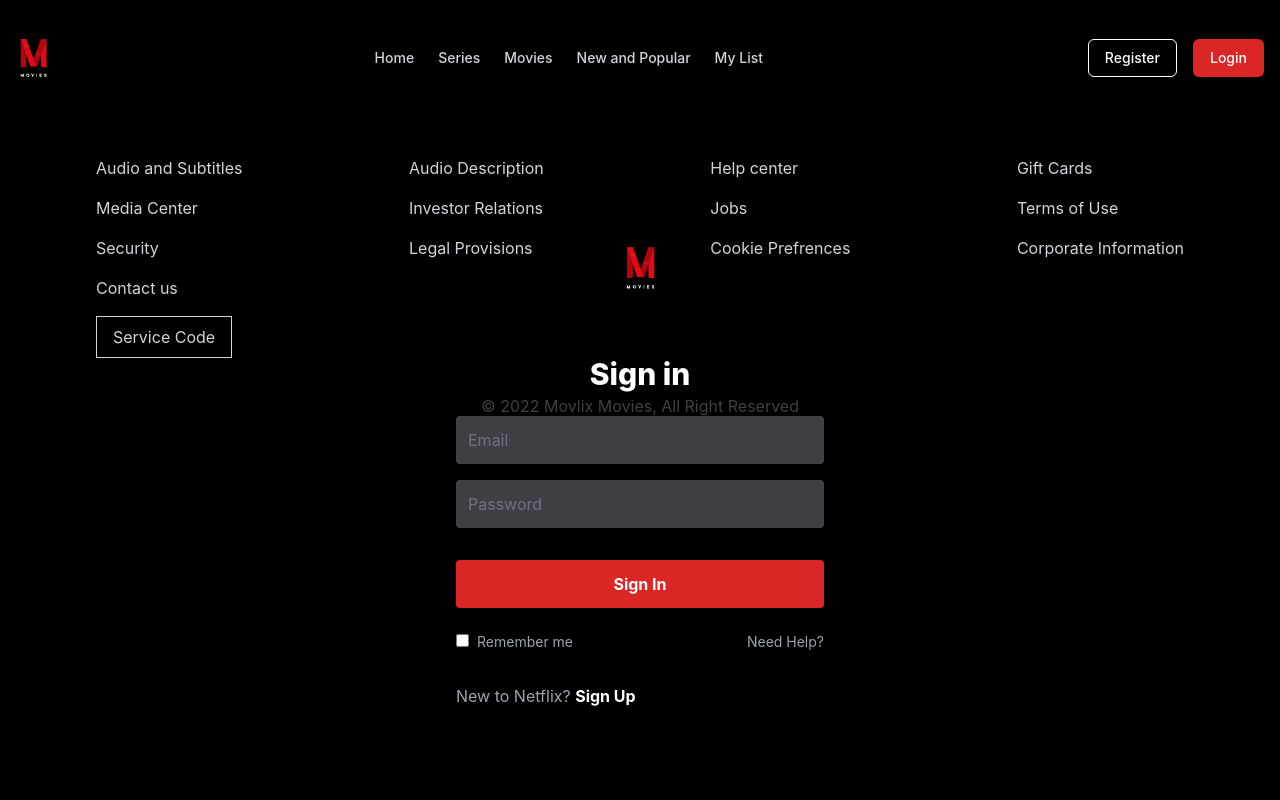
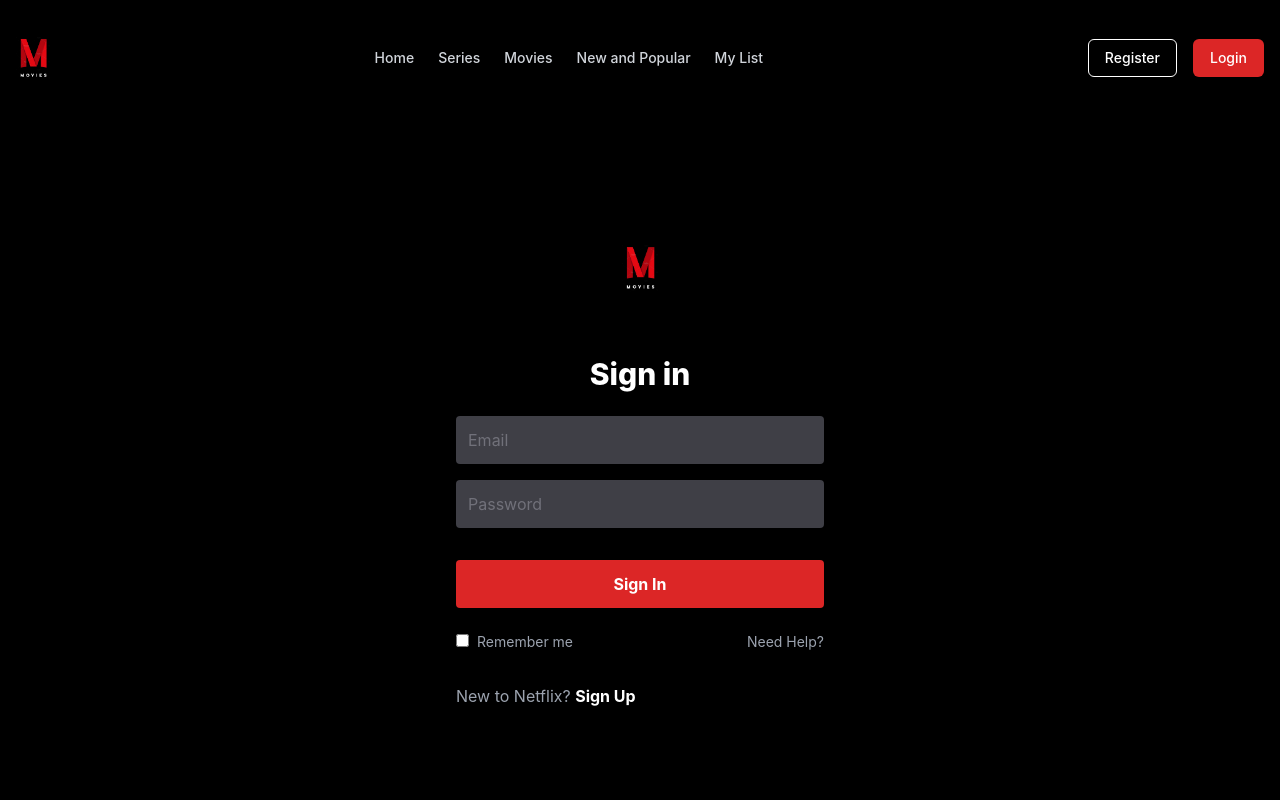
Before and after one commit to fshdq/pair-49-dts-mini-project, a React (Create React App) app: page /login in a window 1280 px wide. Shown: the top 800 px of the page. Built offline with nearby package versions, Linux system fonts and the light colour scheme; no server answers.

Commit message:
change login layout

```diff
--- a/src/pages/Login.jsx
+++ b/src/pages/Login.jsx
@@ -27,7 +27,7 @@
 
   return (
     <>
-      <div className="absolute w-full min-h-full flex flex-col justify-center py-12 sm:px-6 lg:px-8 z-10">
+      <div className="relative w-full min-h-screen flex flex-col justify-center py-12 sm:px-6 lg:px-8 z-10">
         <div className="sm:mx-auto sm:w-full sm:max-w-md">
           <img className="mx-auto h-12 w-auto" src={logo} alt="Workflow" />
         </div>
```
